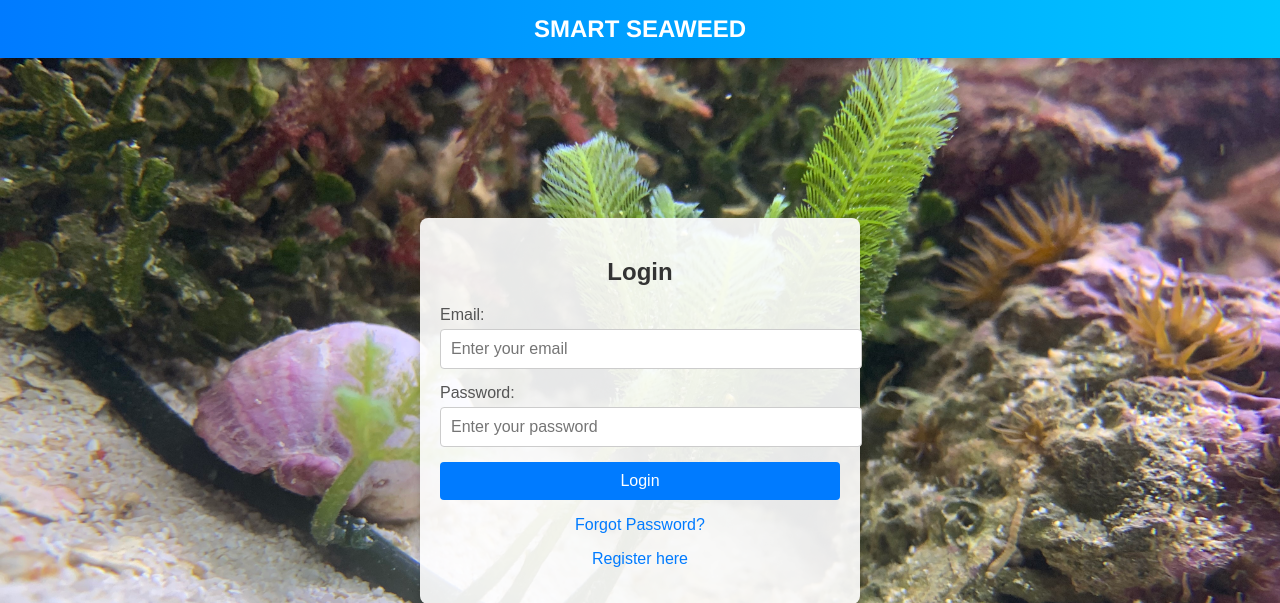
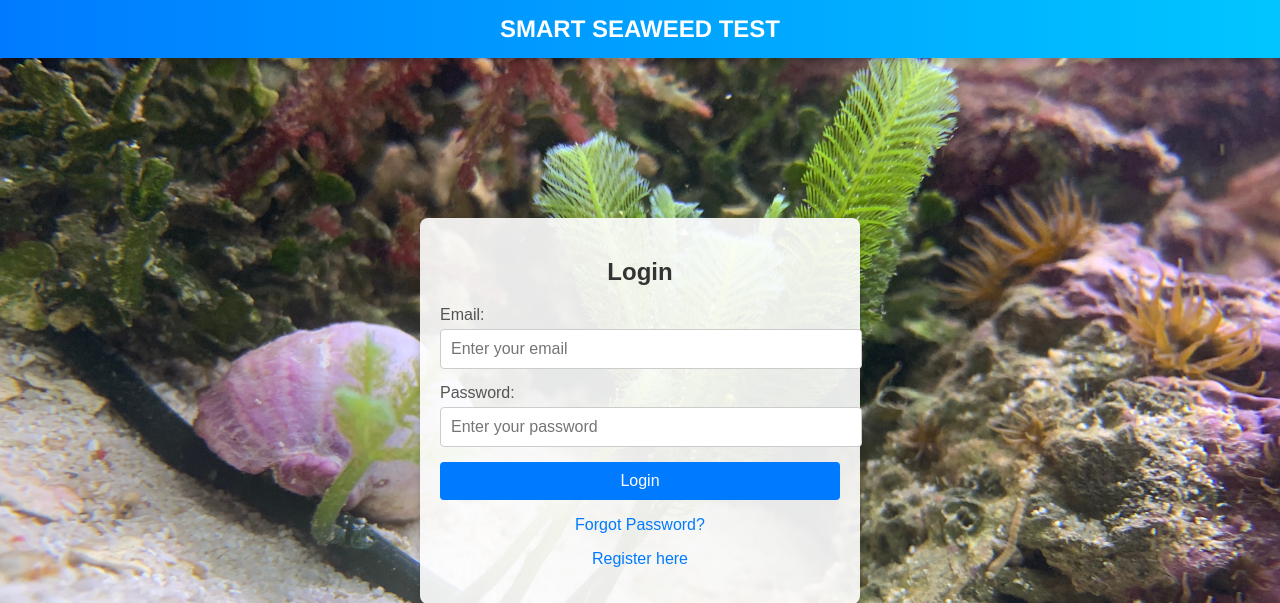
Before and after one commit to aminfaiad/fypseaweed, a PHP site: page /Real/login.php in a window 1280 px wide. Shown: the top 603 px of the page. Run offline with PHP 8.4, Linux system fonts and the light colour scheme.

Commit message:
ada ubah

```diff
--- a/Real/login.php
+++ b/Real/login.php
@@ -52,7 +52,7 @@ if ($_SERVER['REQUEST_METHOD'] === 'POST') {
 <body>
     <!-- Navigation Bar -->
     <div class="navbar">
-        Smart Seaweed
+        Smart Seaweed TEST
     </div>
 
     <!-- Login Form -->
```
